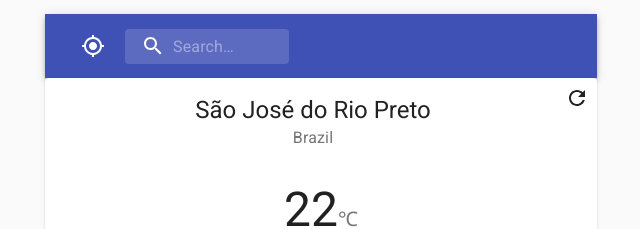
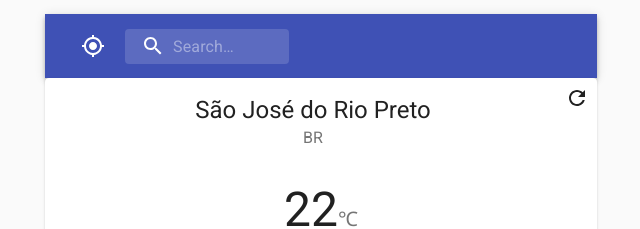
Before and after one commit to diogoko/climate-react, a React (Create React App) app: page / in a window 1280 px wide. Shown: the top 229 px of the page, without its empty margins (319-959 px from the left). Built offline with nearby package versions, Linux system fonts and the light colour scheme.

Commit message:
Use props in weather card

```diff
--- a/src/App.js
+++ b/src/App.js
@@ -13,6 +13,30 @@ const styles = (theme) => ({
 });
 
 class App extends React.Component {
+  constructor(props) {
+    super(props);
+    this.state = {
+      weather: {
+        name: 'São José do Rio Preto',
+        main: {
+          temp: 22,
+          feels_like: 21,
+          temp_min: 18,
+          temp_max: 32,
+          humidity: 44,
+        },
+        weather: [
+          {
+            main: 'Clear'
+          }
+        ],
+        sys: {
+          country: 'BR'
+        }
+      }
+    };
+  }
+
   searchChange = _.debounce((event) => {
     console.log(`search ${event.target.value}`);
   }, 750)
@@ -35,7 +59,7 @@ class App extends React.Component {
             </Toolbar>
           </AppBar>
 
-          <WeatherCard/>
+          <WeatherCard weather={this.state.weather}/>
         </Container>
       </React.Fragment>
     );
--- a/src/WeatherCard.js
+++ b/src/WeatherCard.js
@@ -10,23 +10,24 @@ const useStyles = makeStyles((theme) => ({
     }
 }));
 
-function WeatherCard() {
+function WeatherCard(props) {
     const classes = useStyles();
+    const weather = props.weather;
 
     return (
         <Card>
             <CardHeader
                 action={<RefreshIcon />}
-                subheader="Brazil"
+                subheader={weather.sys.country}
                 subheaderTypographyProps={{ align: 'center' }}
-                title="São José do Rio Preto"
+                title={weather.name}
                 titleTypographyProps={{ align: 'center' }}
             />
 
             <CardContent>
                 <div className={classes.temperature}>
                     <Typography component="h2" variant="h3" color="textPrimary">
-                        22
+                        {weather.main.temp}
                     </Typography>
                     <Typography variant="h6" color="textSecondary">
                         ℃
@@ -35,19 +36,19 @@ function WeatherCard() {
 
                 <ul>
                     <Typography component="li" variant="subtitle1" align="left">
-                        Clear
+                        {weather.weather[0].main}
                     </Typography>
                     <Typography component="li" variant="subtitle1" align="left">
-                        Feels like 21℃
+                        Feels like {weather.main.feels_like}℃
                     </Typography>
                     <Typography component="li" variant="subtitle1" align="left">
-                        Minimum 18℃
+                        Minimum {weather.main.temp_min}℃
                     </Typography>
                     <Typography component="li" variant="subtitle1" align="left">
-                        Maximum 32℃
+                        Maximum {weather.main.temp_max}℃
                     </Typography>
                     <Typography component="li" variant="subtitle1" align="left">
-                        Humidity 44%
+                        Humidity {weather.main.humidity}%
                     </Typography>
                 </ul>
             </CardContent>
```
Lines whose indentation alone changed are shown as unchanged.
